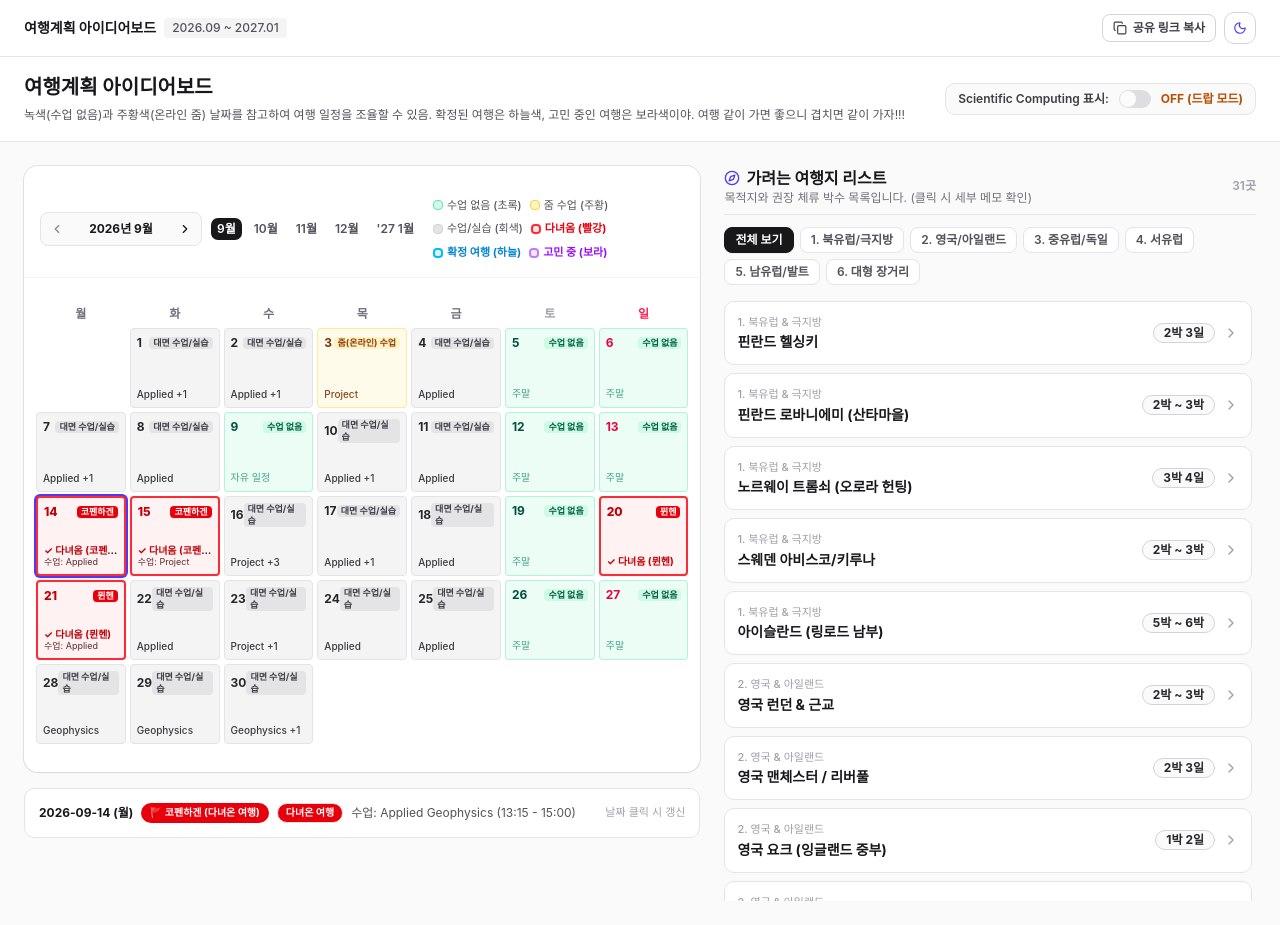
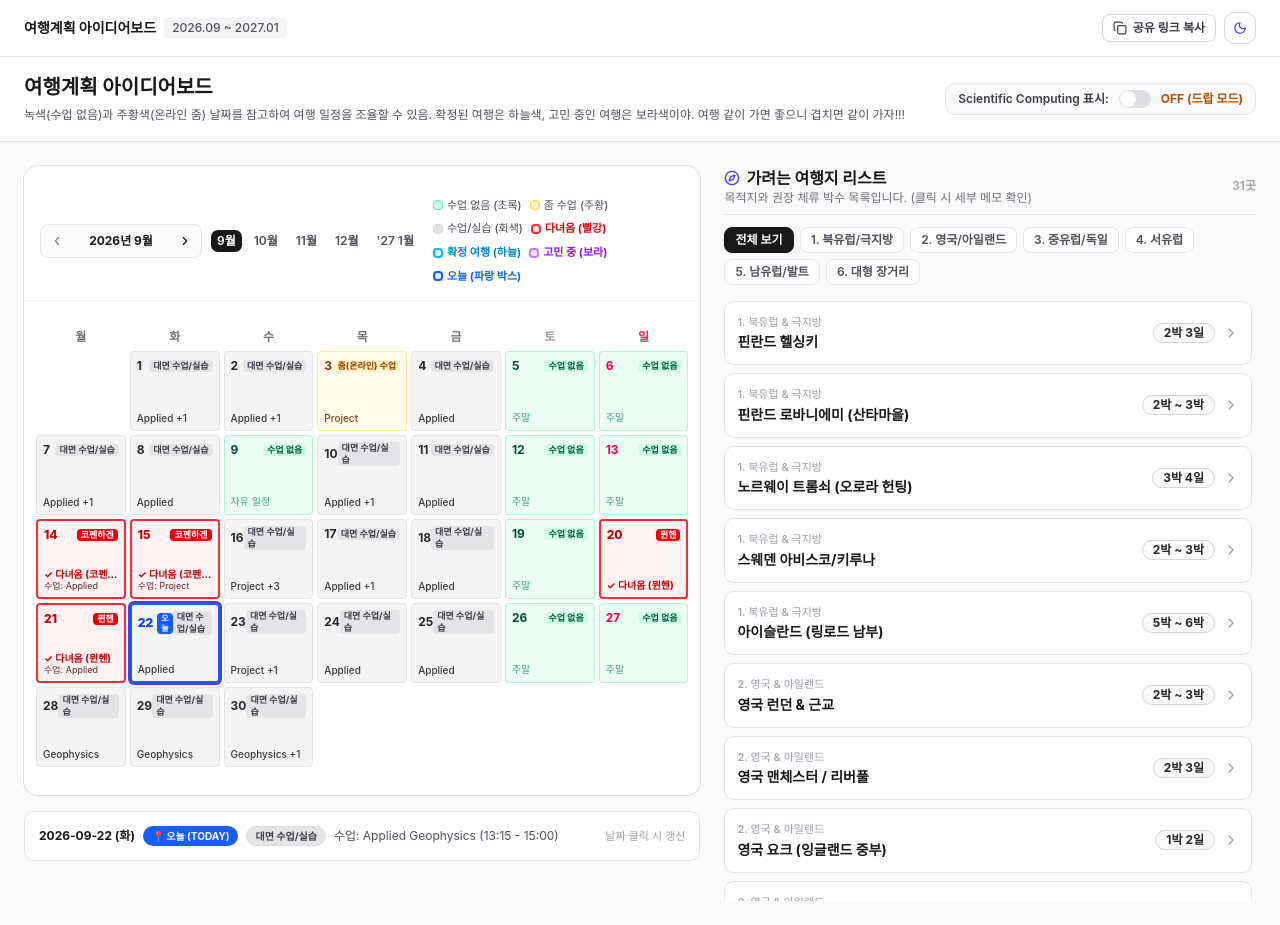
Before and after one commit to hianian-skku/semester-and-travel-planner-dashboard, a Next.js app: page / in a window 1280 px wide. Built offline with nearby package versions, Linux system fonts and the light colour scheme.

Commit message:
feat: highlight today date with blue box and badge on initial load

```diff
--- a/components/semester-planner-main.tsx
+++ b/components/semester-planner-main.tsx
@@ -476,7 +476,8 @@ const regionFilterTabs = [
 export function SemesterPlannerMain() {
   const [selectedMonthIdx, setSelectedMonthIdx] = useState(0) // 9월 기본으로 시작
   const [selectedRegion, setSelectedRegion] = useState<string>('all')
-  const [selectedDate, setSelectedDate] = useState<string>('2026-09-14')
+  const [selectedDate, setSelectedDate] = useState<string>('2026-09-23')
+  const [todayStr, setTodayStr] = useState<string>('2026-09-23')
   const [selectedDestination, setSelectedDestination] = useState<TripDestination | null>(null)
   const [copySuccess, setCopySuccess] = useState(false)
 
@@ -487,6 +488,7 @@ export function SemesterPlannerMain() {
   const [dark, setDark] = useState<boolean>(false)
 
   useEffect(() => {
+    // 1. 저장된 테마 불러오기
     const savedTheme = window.localStorage.getItem('planner-theme-v3')
     if (savedTheme === 'dark') {
       setDark(true)
@@ -494,6 +496,22 @@ export function SemesterPlannerMain() {
     } else {
       setDark(false)
       document.documentElement.classList.remove('dark')
+    }
+
+    // 2. 접속 시 오늘 날짜 감지 및 자동 포커스
+    const now = new Date()
+    const y = now.getFullYear()
+    const m = String(now.getMonth() + 1).padStart(2, '0')
+    const d = String(now.getDate()).padStart(2, '0')
+    const curToday = `${y}-${m}-${d}`
+
+    setTodayStr(curToday)
+    setSelectedDate(curToday)
+
+    // 오늘 날짜가 속한 달로 자동 이동
+    const monthIdx = calendarMonths.findIndex((cm) => cm.year === y && cm.month === now.getMonth() + 1)
+    if (monthIdx !== -1) {
+      setSelectedMonthIdx(monthIdx)
     }
   }, [])
 
@@ -734,7 +752,7 @@ export function SemesterPlannerMain() {
                   </div>
                 </div>
 
-                {/* Color Legend (수업 상태 + 다녀온/확정/고민중 여행) */}
+                {/* Color Legend (수업 상태 + 다녀온/확정/고민중 여행 + 오늘) */}
                 <div className="flex flex-wrap items-center gap-2 text-[11px]">
                   <span className="flex items-center gap-1">
                     <span className="size-2.5 rounded bg-emerald-100 border border-emerald-300" />
@@ -759,6 +777,10 @@ export function SemesterPlannerMain() {
                   <span className="flex items-center gap-1 font-bold text-purple-600 dark:text-purple-400">
                     <span className="size-2.5 rounded border-2 border-purple-400 bg-purple-100" />
                     <span>고민 중 (보라)</span>
+                  </span>
+                  <span className="flex items-center gap-1 font-bold text-blue-600 dark:text-blue-400">
+                    <span className="size-2.5 rounded border-2 border-blue-600 bg-blue-100 shadow-2xs" />
+                    <span>오늘 (파랑 박스)</span>
                   </span>
                 </div>
               </CardHeader>
@@ -789,6 +811,7 @@ export function SemesterPlannerMain() {
                     const dayOfWeek = (curMonth.startDay + idx) % 7 // 0=Sun, 1=Mon, ..., 6=Sat
                     const status = getDateStatus(dateStr)
                     const isSelected = selectedDate === dateStr
+                    const isToday = dateStr === todayStr
                     const trip = status.trip
 
                     return (
@@ -798,21 +821,32 @@ export function SemesterPlannerMain() {
                         className={cn(
                           'h-20 rounded border p-1.5 text-xs transition-all cursor-pointer flex flex-col justify-between relative',
                           status.bgClass,
+                          // ⭐️ 오늘 날짜에 선명한 파란색 박스 강조 표시!
+                          isToday && 'border-2 !border-blue-600 shadow-md ring-2 ring-blue-500/40 z-10',
                           isSelected && 'ring-2 ring-indigo-600 shadow-md'
                         )}
                       >
                         <div className="flex items-center justify-between">
+                          <div className="flex items-center gap-1">
                             <span
                               className={cn(
                                 'font-bold',
                                 dayOfWeek === 0 && 'text-rose-600 dark:text-rose-400',
                                 trip?.category === 'visited' && 'text-red-700 font-extrabold',
                                 trip?.category === 'confirmed' && 'text-sky-800 dark:text-sky-200 font-extrabold',
-                              trip?.category === 'planned' && 'text-purple-800 dark:text-purple-200 font-extrabold'
+                                trip?.category === 'planned' && 'text-purple-800 dark:text-purple-200 font-extrabold',
+                                isToday && 'text-blue-700 dark:text-blue-300 font-black'
                               )}
                             >
                               {dayNum}
                             </span>
+                            {/* 오늘 표시 뱃지 */}
+                            {isToday && (
+                              <span className="rounded bg-blue-600 px-1 py-0.2 text-[8px] font-black text-white shadow-2xs">
+                                오늘
+                              </span>
+                            )}
+                          </div>
 
                           {/* Badge based on trip type or class status */}
                           {trip ? (
@@ -869,6 +903,12 @@ export function SemesterPlannerMain() {
                   <span className="font-bold text-zinc-900 dark:text-zinc-100">
                     {dateInfo.date} ({dateInfo.dayOfWeek})
                   </span>
+
+                  {dateInfo.date === todayStr && (
+                    <Badge className="bg-blue-600 text-white font-bold text-[10px]">
+                      📍 오늘 (TODAY)
+                    </Badge>
+                  )}
 
                   {dateInfo.trip && dateInfo.trip.category === 'visited' && (
                     <Badge className="bg-red-600 text-white font-bold text-[10px]">
```
Lines whose indentation alone changed are shown as unchanged.
